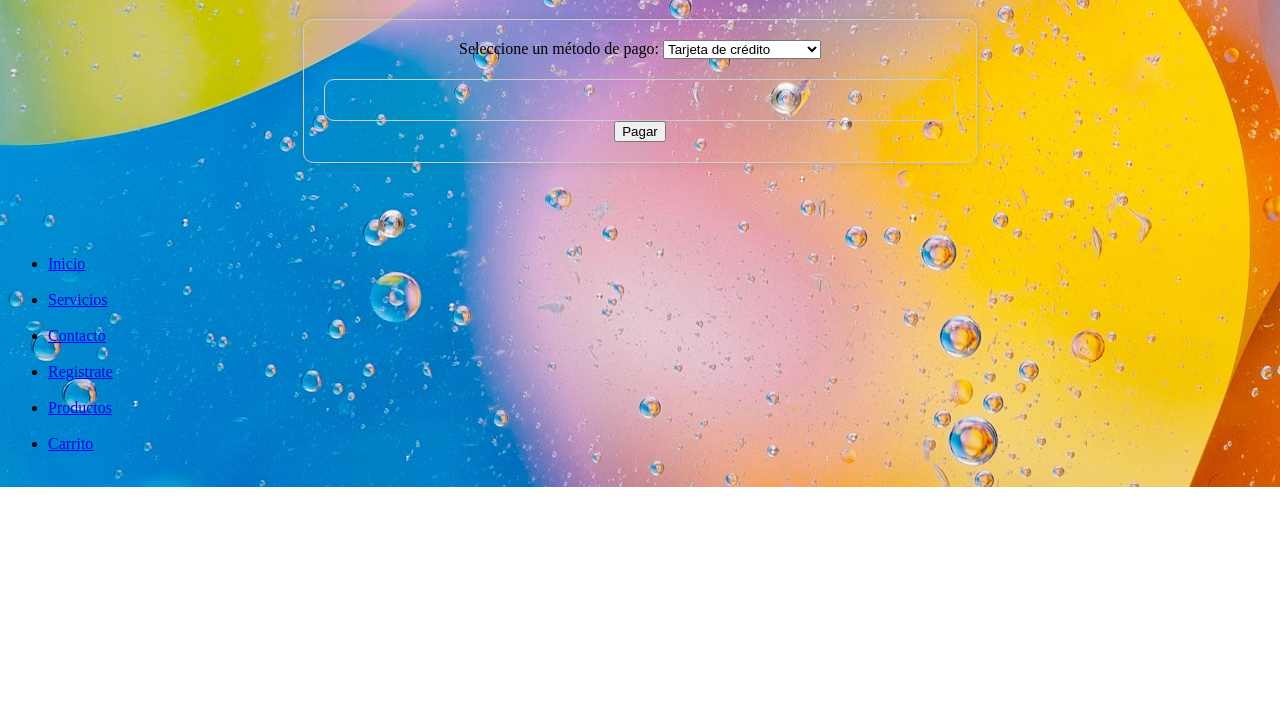
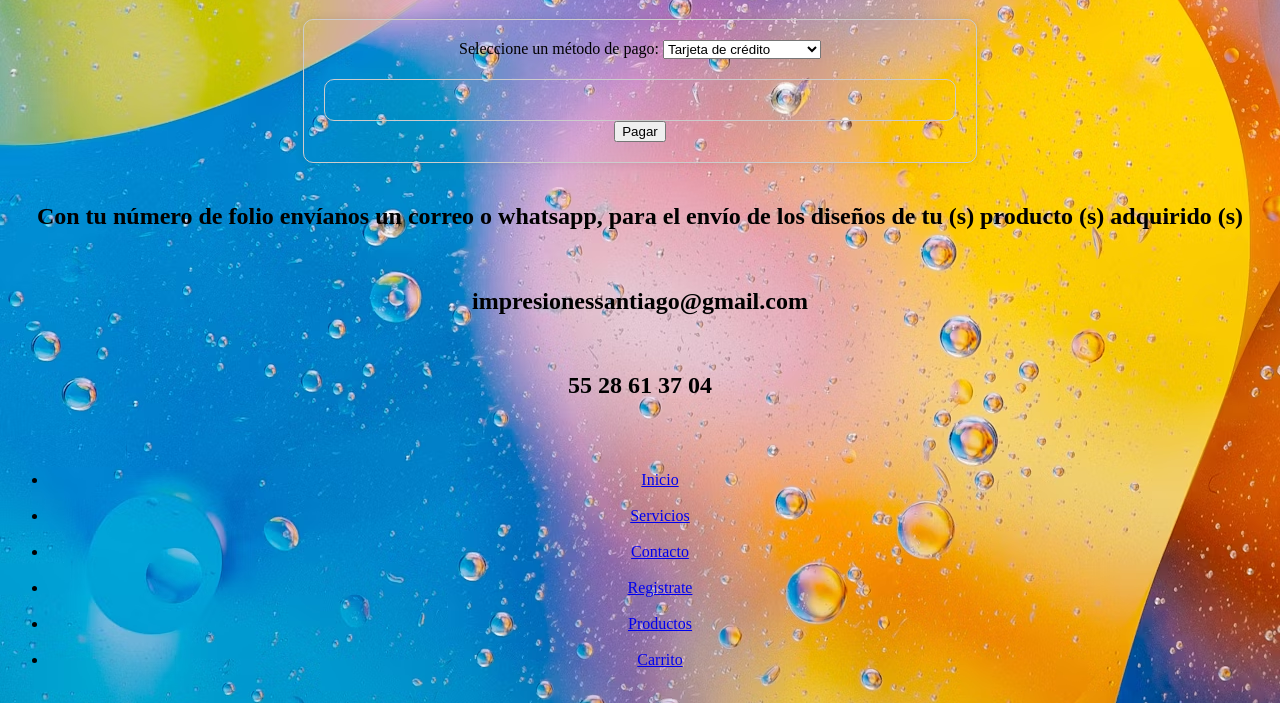
Before and after one commit to Mariana-Enciso/Mariana-Enciso.github.io, a plain HTML site: page pago.html in a window 1280 px wide. Shown: the part 621-1324 px from the top of the page. Before the commit the page ends 1108 px from the top, so only its background shows below. Drawn offline with Linux system fonts and the light colour scheme.

Commit message:
Update pago.html

```diff
--- a/pago.html
+++ b/pago.html
@@ -64,9 +64,15 @@
  <center><button id="boton-pagar">Pagar</button></center>
 </form>
 
-</center>
+</center><br<
 <script src="script.js"></script>
 
+ <center>
+  <h2 style="color: black;"align="center"> Con tu número de folio envíanos un correo o whatsapp, para el envío de los diseños de tu (s) producto (s) adquirido (s)</h2>
+<br>
+   <h2 style="color:black;"align="center">impresionessantiago@gmail.com</h2>
+   <br>
+    <h2 style="color:black;"align="center">55 28 61 37 04</h2>
 <br><br>
    <ul class="nav-menu">
           <li class="menu-active"><a href="ImpresionesSantiago.html">Inicio</a></li> <br>
```
